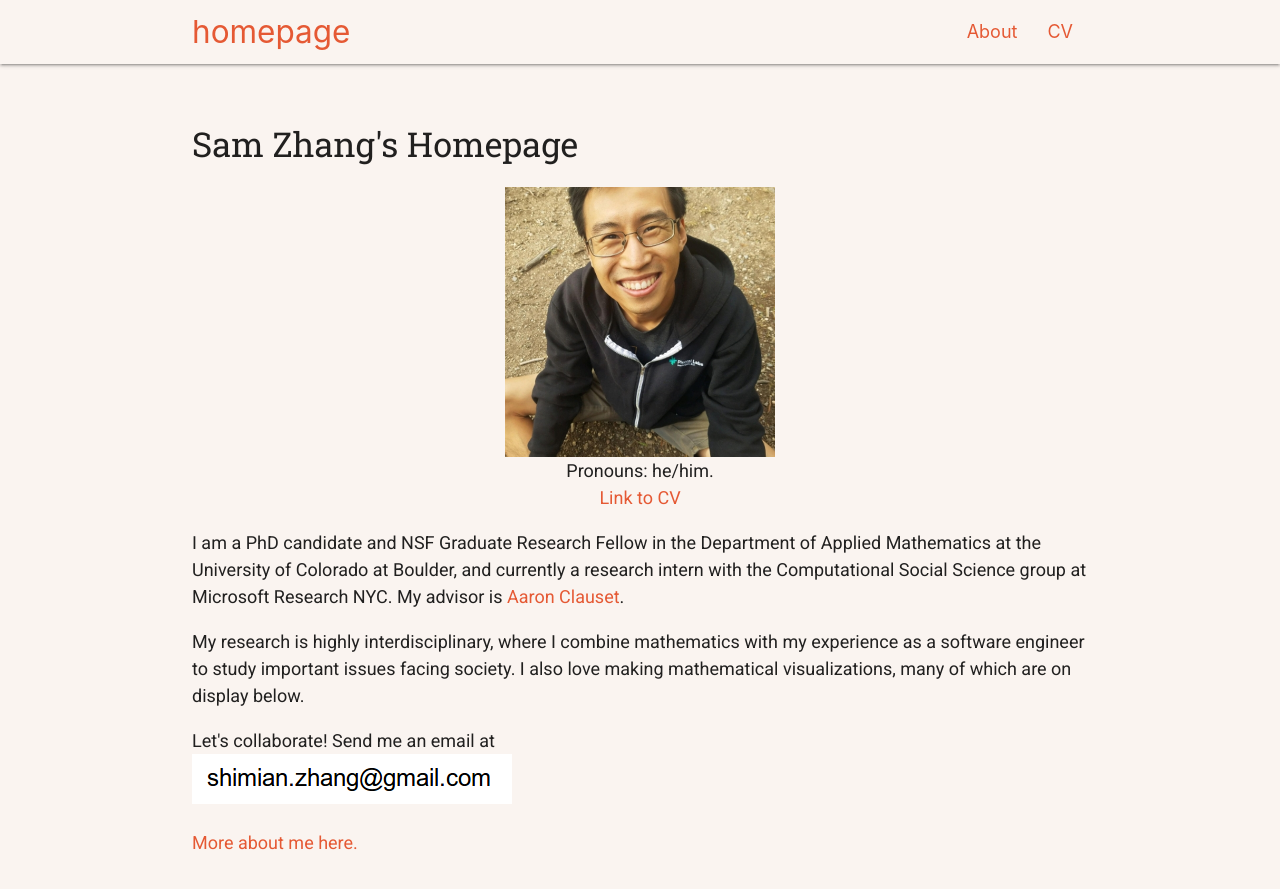
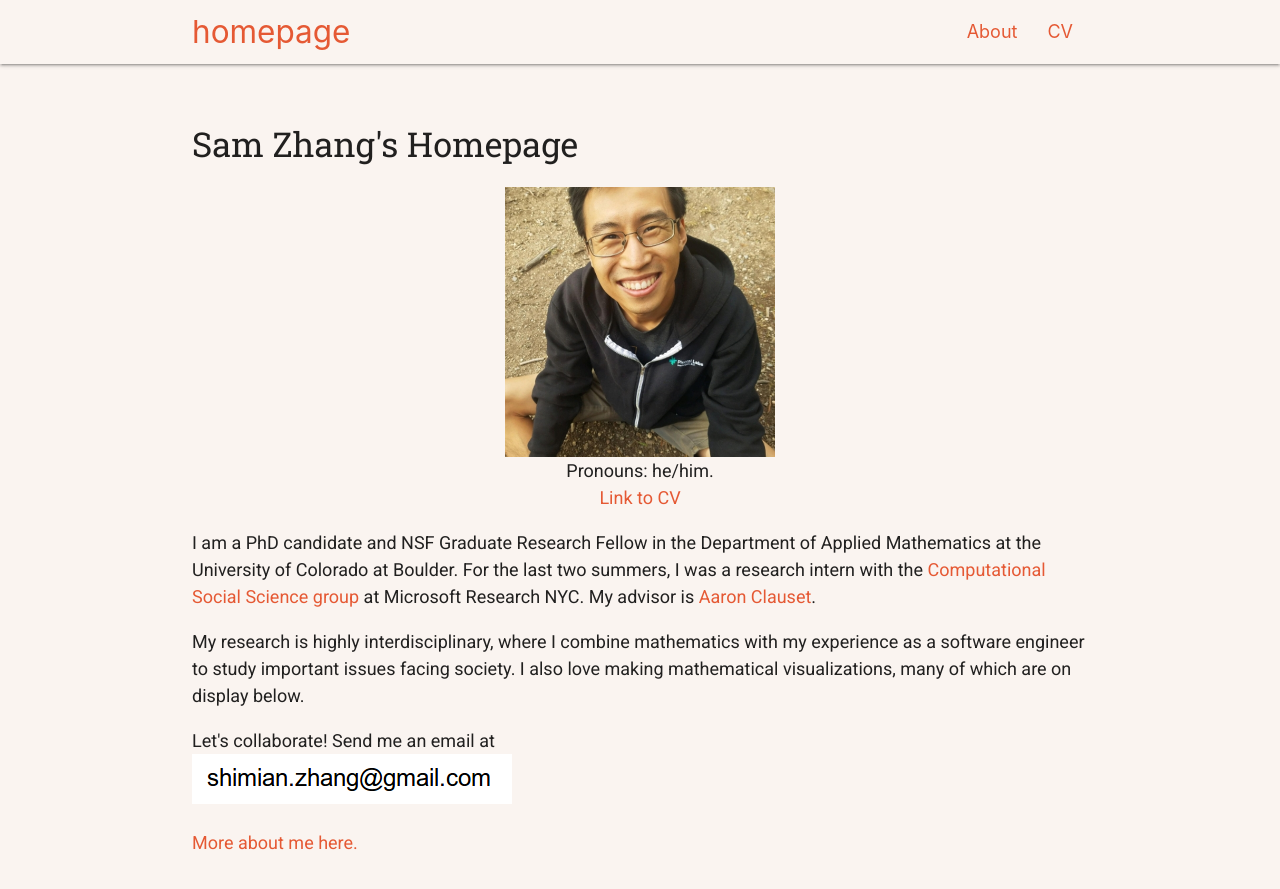
Before and after one commit to samzhang111/samzhang111.github.io, a Jekyll site: the page built from index.html, in a window 1280 px wide and 900 px high. Shown: the top 889 px of the window. Built offline with Jekyll 4.4.1, drawn with Linux system fonts in a browser that asks for light colours; nearby versions of some CDN libraries.

Commit message:
internship status

```diff
--- a/index.html
+++ b/index.html
@@ -8,7 +8,7 @@
 
 <div class="intro">
     <p>
-    I am a PhD candidate and NSF Graduate Research Fellow in the Department of Applied Mathematics at the University of Colorado at Boulder, and currently a research intern with the Computational Social Science group at Microsoft Research NYC.
+    I am a PhD candidate and NSF Graduate Research Fellow in the Department of Applied Mathematics at the University of Colorado at Boulder. For the last two summers, I was a research intern with the <a href="https://www.microsoft.com/en-us/research/theme/computational-social-science/">Computational Social Science group</a> at Microsoft Research NYC.
     My advisor is <a href="http://tuvalu.santafe.edu/~aaronc/" target="_blank">Aaron Clauset</a>.
 
     <p>
```
